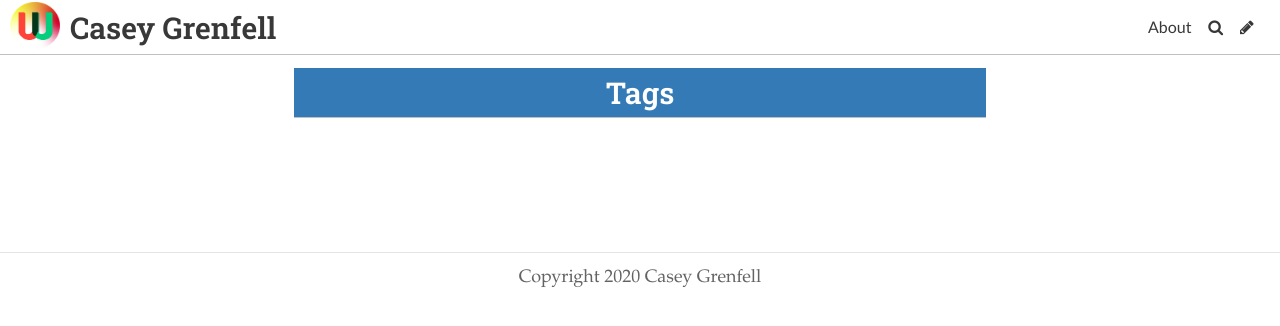
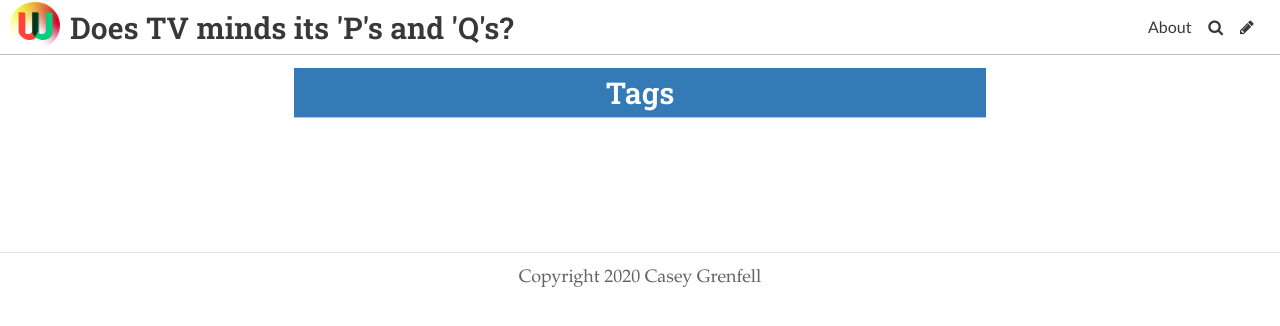
Before and after one commit to caseygrenfell/typography, a Jekyll site: the page built from pages/tags.md, in a window 1280 px wide. Shown: the top 326 px of the page. Built offline with Jekyll 4.4.1, drawn with Linux system fonts in a browser that asks for light colours; some web fonts are replaced.

Commit message:
Update Settings “general”

```diff
--- a/_data/settings.yml
+++ b/_data/settings.yml
@@ -1,4 +1,4 @@
-title: Casey Grenfell
+title: Does TV minds its 'P's and 'Q's?
 description: This site is for exploring how television uses typography
 header_text: ""
 footer_text: Copyright 2020 Casey Grenfell
```
